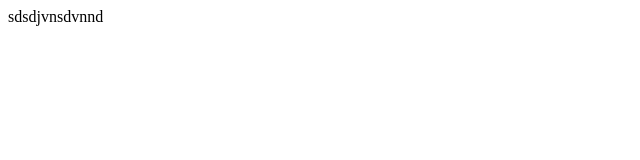
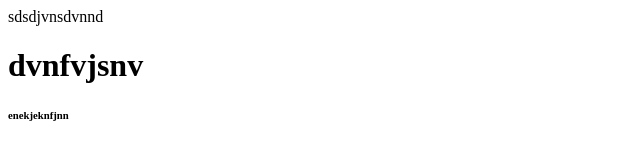
Before and after one commit to 007ashish901/ASHprac, a plain HTML site: page index.html in a window 1280 px wide. Shown: the whole page, without its empty margins (0-640 px from the left). Drawn offline with Linux system fonts and the light colour scheme.

Commit message:
Added new feature in feature1 branch

```diff
--- a/index.html
+++ b/index.html
@@ -1 +1,3 @@
 <p>sdsdjvnsdvnnd</p>
+<h1>dvnfvjsnv</h1>
+<h6>enekjeknfjnn</h6>
```
Also changed, not shown: 1 other file.
